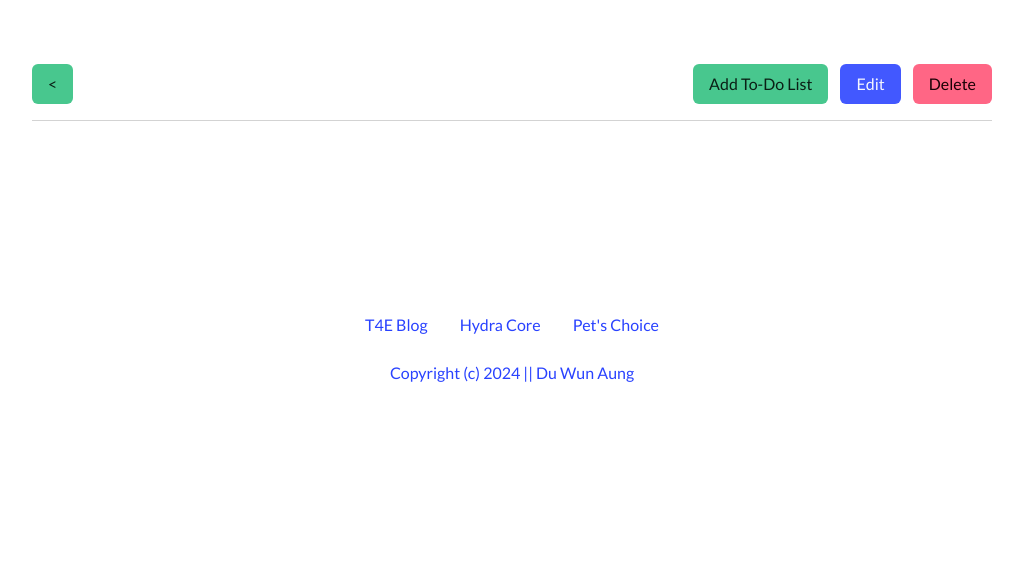
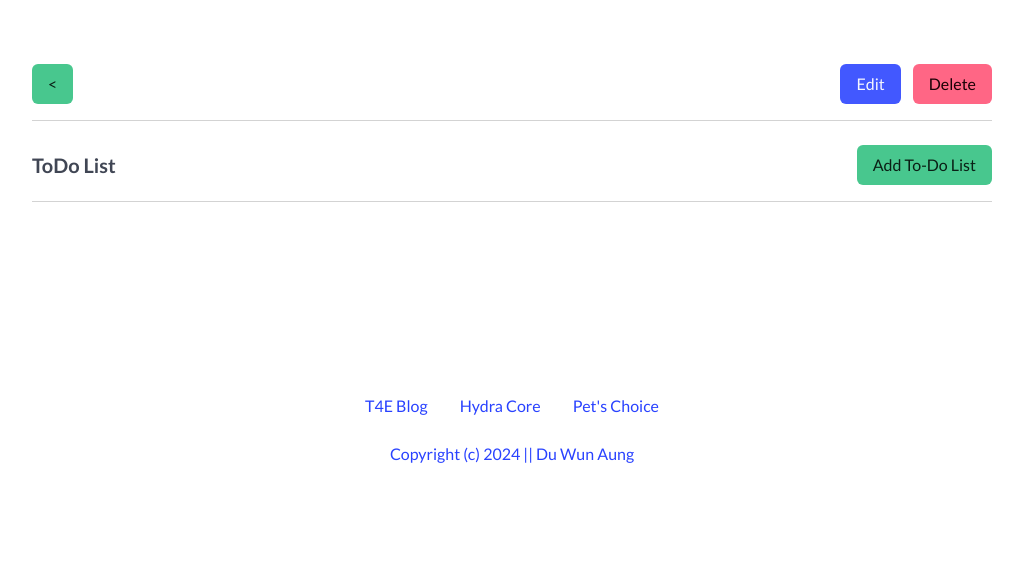
Before and after one commit to duwunaung/hydra_project_management, a Django app: template project/templates/project.html in a window 1280 px wide. Shown: the part 80-641 px from the top of the page, without its empty margins (128-1151 px from the left). Run offline with Django 5.2, Linux system fonts and the light colour scheme; the template is opened without the code that fills it, so the values that code supplies are empty.

Commit message:
# Seperate ToDoList Section in Project Detail

```diff
--- a/project/templates/project.html
+++ b/project/templates/project.html
@@ -18,9 +18,6 @@
         </div>
         <div class="level-right">
           <div class="level-item">
-            <a href="{% url 'todolist:add-todo' project.id %}" class="button is-success">Add To-Do List</a>
-          </div>
-          <div class="level-item">
             <a href="{% url 'project:edit-project' project.id %}" class="button is-link">Edit</a>
           </div>
           <div class="level-item">
@@ -28,7 +25,18 @@
           </div>
         </div>
       </div>
-
+      <div class="level">
+        <div class="level-left">
+          <div class="level-item">
+            <h2 class="subtitle">ToDo List</h2>
+          </div>
+        </div>
+        <div class="level-right">
+          <div class="level-item">
+            <a href="{% url 'todolist:add-todo' project.id %}" class="button is-success">Add To-Do List</a>
+          </div>
+        </div>
+      </div>
       <div class="columns is-multiline">
         {% for todo in project.todolists.all %}
         <div class="column is-6">
```
